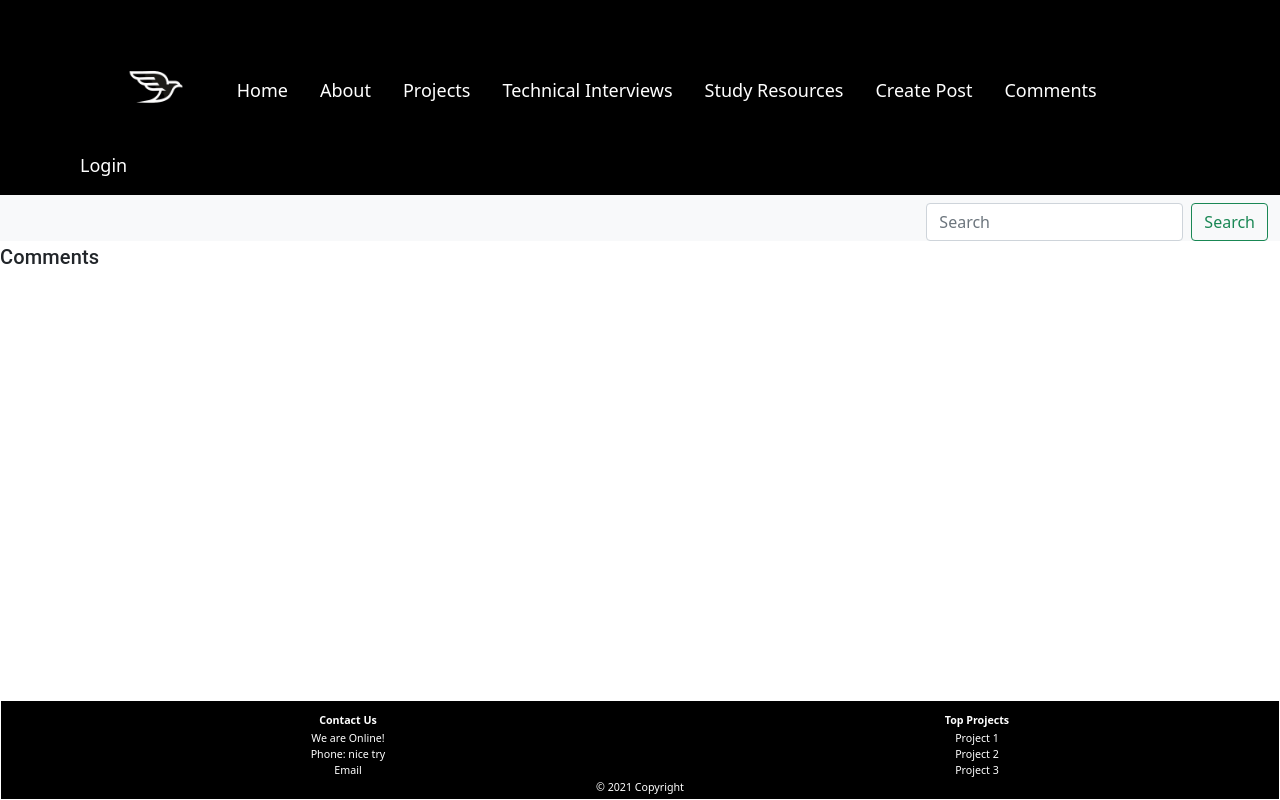
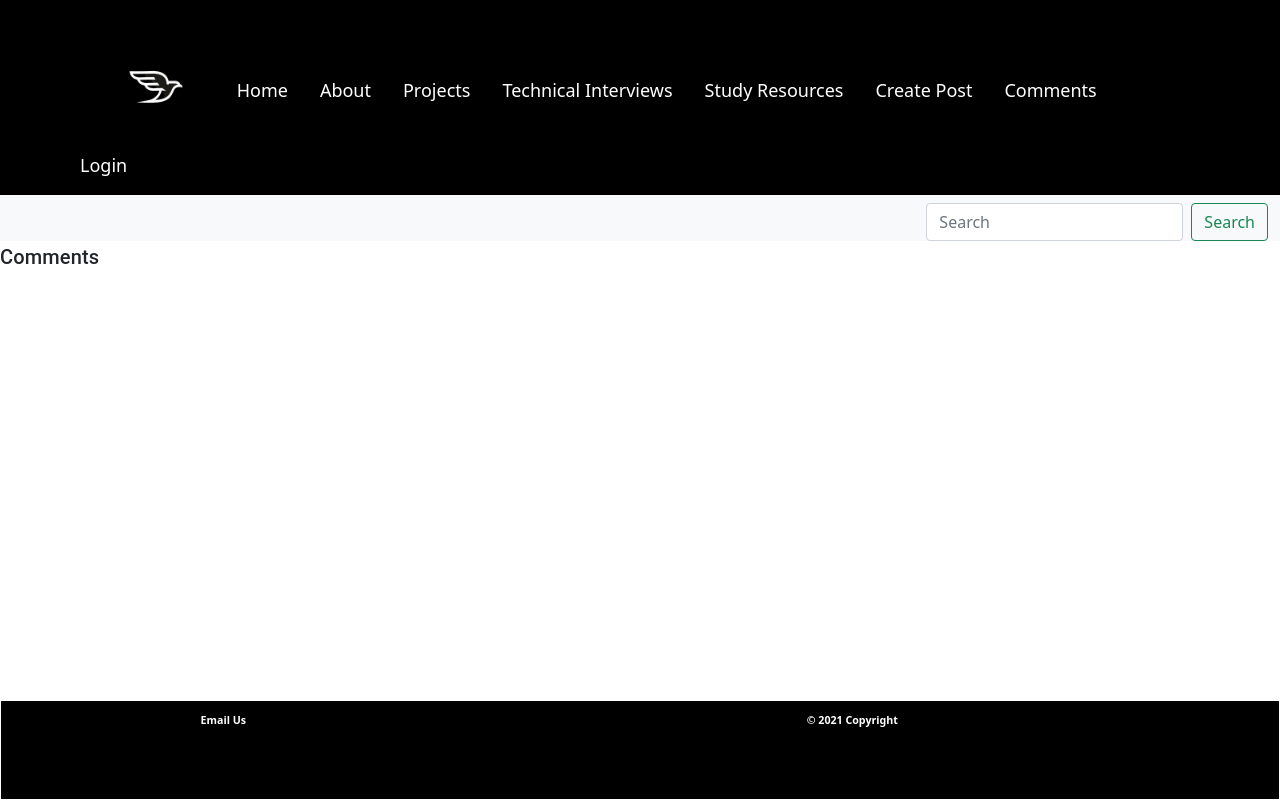
Before and after one commit to WSU-4110/EarlyBird, a React (Create React App) app in the folder frontend/: page /Comments in a window 1280 px wide. Built offline with nearby package versions, Linux system fonts and the light colour scheme.

Commit message:
Update Footer.jsx

```diff
--- a/frontend/src/components/Footer.jsx
+++ b/frontend/src/components/Footer.jsx
@@ -6,7 +6,8 @@ const Footer = () => (
 
         <div className="footer">
 
-        <table className="center">
+
+        {/* <table class="center">
         <tr>
            <th>Contact Us</th>
            <th>Top Projects</th>
@@ -16,8 +17,7 @@ const Footer = () => (
         <td>
               We are Online!<br></br>
               Phone: nice try<br></br>
-              <a  data-testid="test1" href="mailto:csc4110EarlyBird@gmail.com?subject=Mail from Website">
-                 Email</a>
+              <a href="mailto:csc4110EarlyBird@gmail.com?subject=Mail fron Website">Email</a>
         </td>
 
         <td>
@@ -26,11 +26,20 @@ const Footer = () => (
         <a href="#!">Project 3</a><br></br>
         </td>
 
-        </tr>
+       </tr>
      </table>
 
+
   <div class="footer-copyright text-center py--3" color="white">© 2021 Copyright
-  </div>
+  </div>*/}
+
+<table class="center">
+        <tr>
+           <th><a href="mailto:csc4110EarlyBird@gmail.com?subject=Mail fron Website">Email </a>Us</th>
+           <th><div class="footer-copyright text-center py--3" color="white">© 2021 Copyright
+  </div></th>
+       </tr>
+     </table>
 </div>
 );
 
```
